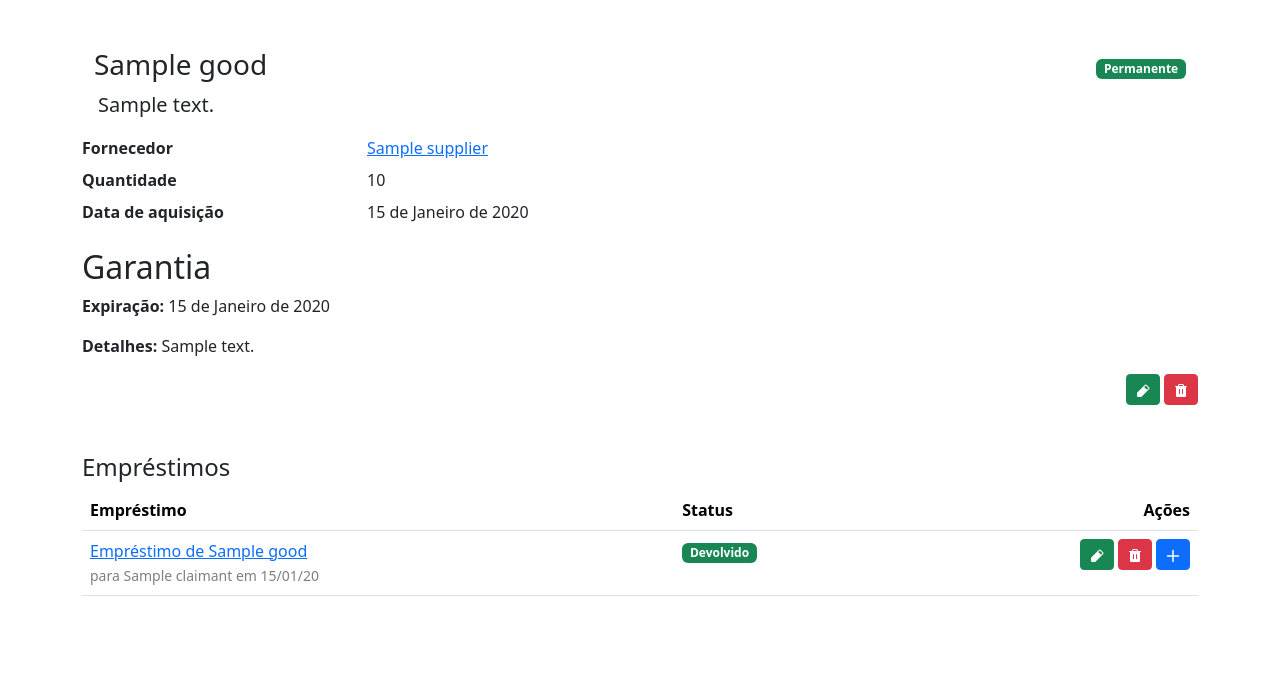
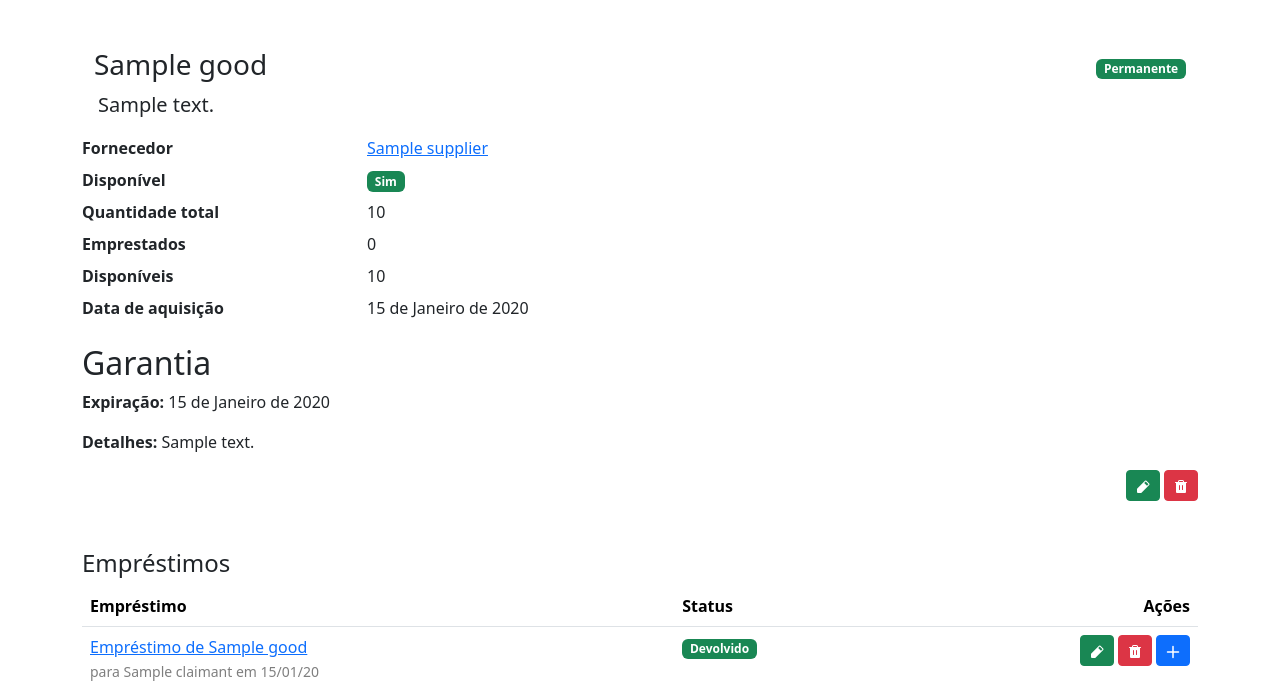
Before and after one commit to Estagio-IFSP/Estoque-CTI, a Django app: page /dashboard/good/1/ in a window 1280 px wide. Shown: the part 48-739 px from the top of the page. Run offline with Django 5.2, Linux system fonts and the light colour scheme; tables that the repository leaves empty hold one stand-in row (values such as "Sample post").

Commit message:
Add methods to get loaned and available quantities
This method also adds fields on a good detail page to display if it is
available for loaning, how many are available and how many are loaned.

The "Quantity" field was renamed to "total quantity" for clarity.

```diff
--- a/stockControl/models.py
+++ b/stockControl/models.py
@@ -40,6 +40,16 @@ class Good(models.Model):
 
     def get_absolute_url(self):
         return reverse(self.slug + "-detail", kwargs={"pk": self.pk})
+
+    def get_loaned_quantity(self):
+        return LoanItem.objects.filter(good=self, returned=False) \
+                               .aggregate(total=models.Sum('quantity'))['total'] or 0
+
+    def get_available_quantity(self):
+        return self.quantity - self.get_loaned_quantity()
+
+    def has_available_units(self):
+        return self.get_loaned_quantity() < self.quantity
 
 # Requerente (Pessoa que empresta um bem)
 class Claimant(models.Model):
--- a/stockControl/templates/good_detail.html
+++ b/stockControl/templates/good_detail.html
@@ -22,8 +22,25 @@
 <dl class="row">
   <dt class="col-sm-3">Fornecedor</dt>
   <dd class="col-sm-9"><a href="{{ object.supplier.get_absolute_url }}">{{ object.supplier }}</a></dd>
-  <dt class="col-sm-3">Quantidade</dt>
+  <dt class="col-sm-3">Disponível</dt>
+  <dd class="col-sm-9">
+      <span class="badge
+                   {% if object.has_available_units %}
+                   text-bg-success
+                   {% else %}
+                   text-bg-secondary
+                   {% endif %}
+                   ">
+        {{ object.has_available_units|yesno:"Sim,Não" }}
+      </span>
+    {% if object.has_available_units %}{% else %}{% endif %}
+  </dd>
+  <dt class="col-sm-3">Quantidade total</dt>
   <dd class="col-sm-9">{{ object.quantity }}</dd>
+  <dt class="col-sm-3">Emprestados</dt>
+  <dd class="col-sm-9">{{ object.get_loaned_quantity }}</dd>
+  <dt class="col-sm-3">Disponíveis</dt>
+  <dd class="col-sm-9">{{ object.get_available_quantity }}</dd>
   <dt class="col-sm-3">Data de aquisição</dt>
   <dd class="col-sm-9">{{ object.acquisition_date }}</dd>
 </dl>
--- a/stockControl/templates/loan_item_detail.html
+++ b/stockControl/templates/loan_item_detail.html
@@ -18,7 +18,7 @@
   <dt class="col-sm-4">Status</dt>
   <dd class="col-sm-8">
     <span class="badge
-                 {% if object.returned_check %}
+                 {% if object.returned %}
                  text-bg-success
                  {% else %}
                  text-bg-warning
```
